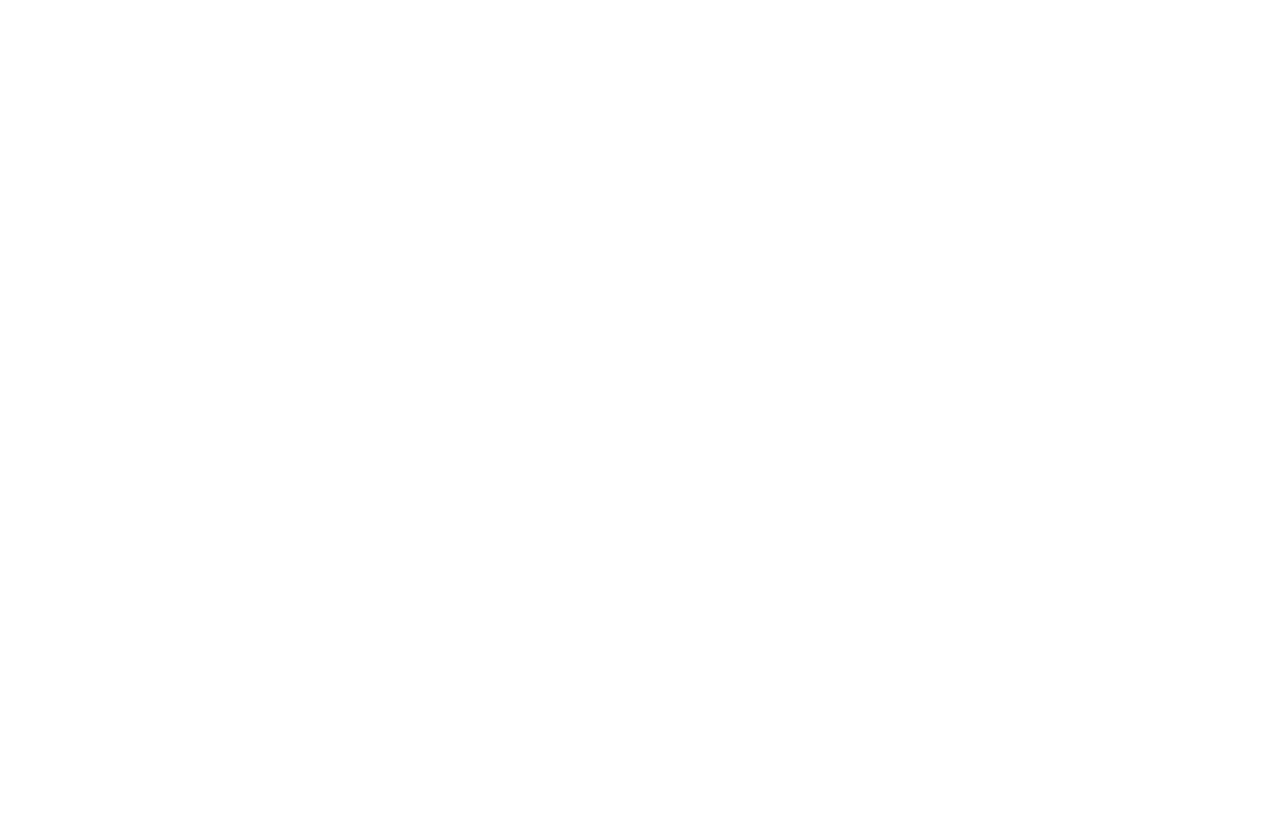
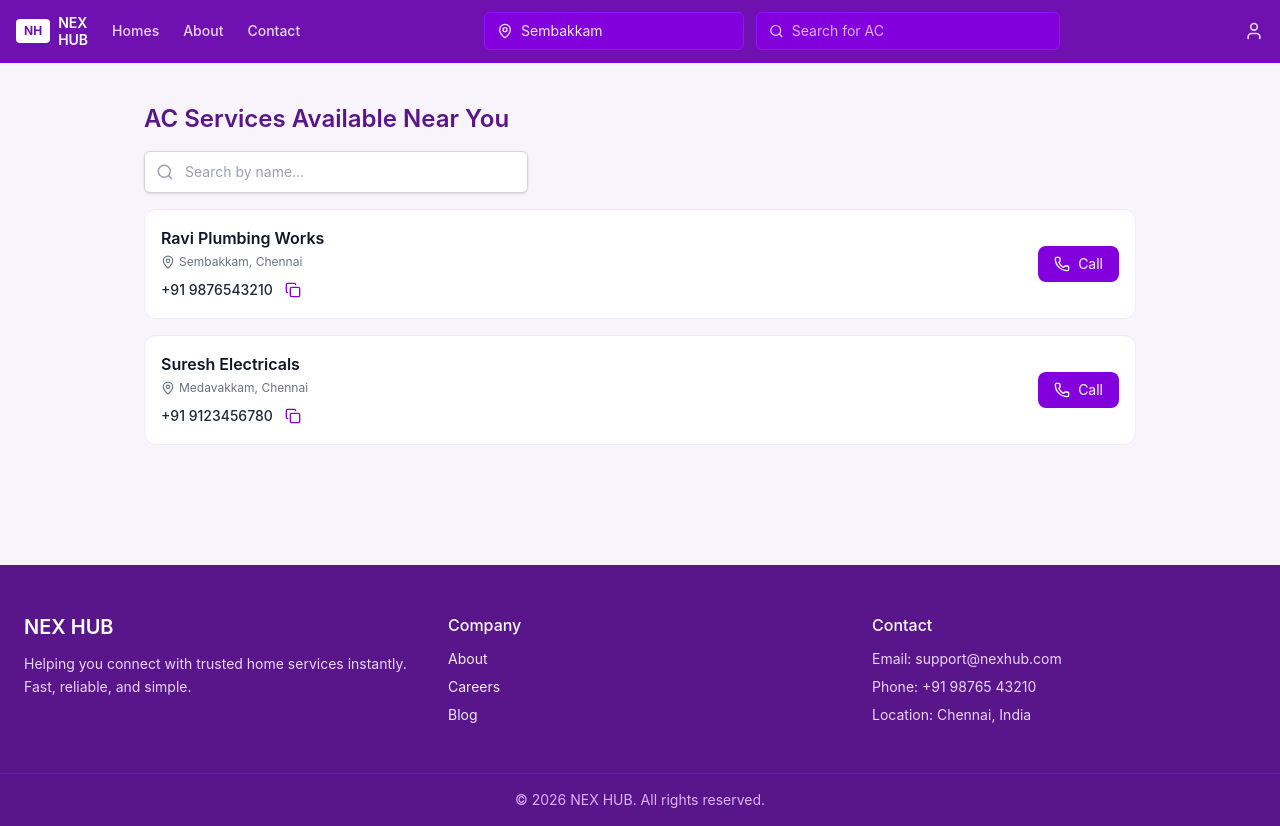
Before and after one commit to Mukunthan-A-R/nexhub, a React (Vite) app: page /ac-service in a window 1280 px wide. Before the commit this address had no page. Before the commit the page ends 800 px from the top, so only its background shows below. Built offline with nearby package versions, Linux system fonts and the light colour scheme.

Commit message:
ac service page

```diff
--- a/src/App.jsx
+++ b/src/App.jsx
@@ -8,6 +8,7 @@
 import Electrician from "./pages/Electrician";
 import BikeMechanic from "./pages/BikeMechanic";
 import Cleaner from "./pages/Cleaner";
+import AcService from "./pages/AcService";
 
 const App = () => {
   return (
@@ -19,6 +20,7 @@
       <Route path="/car-mechanic" element={<CarMechanic />} />
       <Route path="/bike-mechanic" element={<BikeMechanic />} />
       <Route path="/cleaning-work" element={<Cleaner />} />
+      <Route path="/ac-service" element={<AcService />} />
 
       <Route path="/about" element={<About />} />
       <Route path="/help" element={<Help />} />
--- /dev/null
+++ b/src/pages/AcService.jsx
@@ -0,0 +1,34 @@
+import React from "react";
+import Navbar from "../components/Navbar";
+import Footer from "../components/Footer";
+import ServiceList from "../components/ServiceList";
+
+const AcService = () => {
+  const data = [
+    {
+      name: "Ravi Plumbing Works",
+      role: "Plumber",
+      phone: "+91 9876543210",
+      location: "Sembakkam, Chennai",
+    },
+    {
+      name: "Suresh Electricals",
+      role: "Electrician",
+      phone: "+91 9123456780",
+      location: "Medavakkam, Chennai",
+    },
+  ];
+
+  return (
+    <div className="min-h-screen flex flex-col bg-[#f8f4fb] ">
+      <Navbar />
+
+      <div className="flex-1">
+        <ServiceList title="AC" data={data} />
+      </div>
+      <Footer />
+    </div>
+  );
+};
+
+export default AcService;
--- a/src/pages/Home.jsx
+++ b/src/pages/Home.jsx
@@ -106,7 +106,7 @@
   {
     id: 5,
     title: "AC & Appliance Repair",
-    link: "/plumbing",
+    link: "/ac-service",
     img: "https://encrypted-tbn0.gstatic.com/images?q=tbn:ANd9GcRy0dP11Ep40sO2Y4YXLNjCeXcMuqOlAniavA&s",
   },
   {
```
